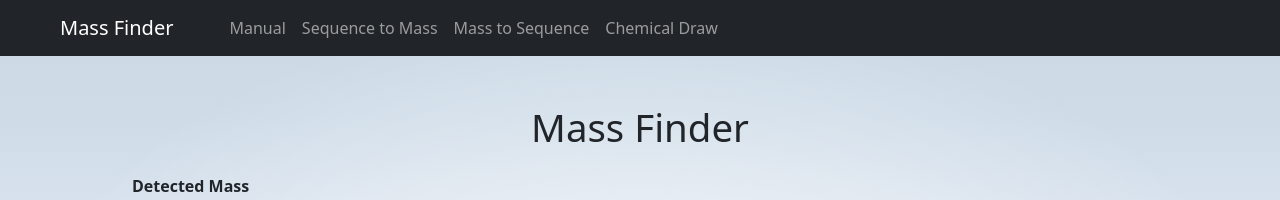
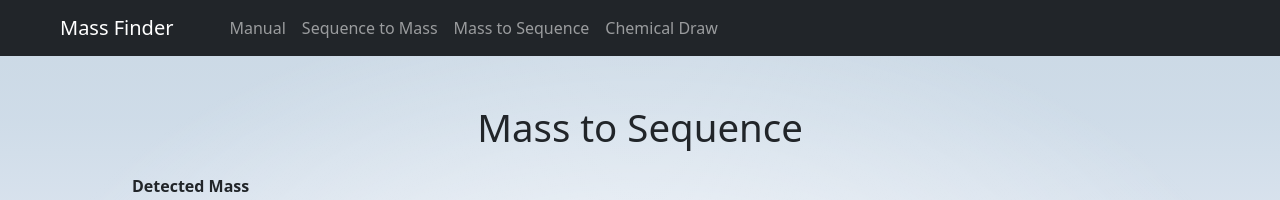
Before and after one commit to Mass-Finder/Mass-Finder-SvelteKit, a SvelteKit app: page / in a window 1280 px wide. Shown: the top 200 px of the page. Built offline with nearby package versions, Linux system fonts and the light colour scheme; no server answers; a small style sheet from the web is missing.

Commit message:
fix : 제목 변경

```diff
--- a/src/routes/+page.svelte
+++ b/src/routes/+page.svelte
@@ -120,7 +120,7 @@
 
 <div class="container mt-5">
   <div class="text-center mb-4">
-    <h1>Mass Finder</h1>
+    <h1>Mass to Sequence</h1>
   </div>
 
   <div class="mb-3">
```
